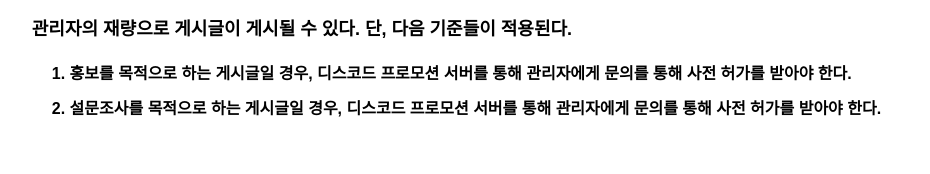
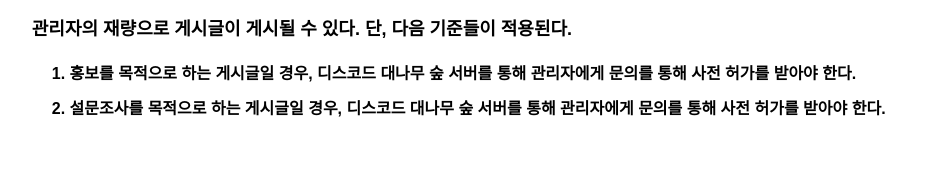
Before and after one commit to joog-lim/bamboo-front, a Next.js app: page /rule in a window 1280 px wide. Shown: the part 1393-1567 px from the top of the page, without its empty margins (173-1103 px from the left). Built offline with nearby package versions, Linux system fonts and the light colour scheme; a web font is replaced by a local one.

Commit message:
Update : change the rule for change promotion to bamboo

```diff
--- a/src/components/descriptions/descContainer.tsx
+++ b/src/components/descriptions/descContainer.tsx
@@ -97,7 +97,7 @@ export const descAbout = () => {
           </a>
         </span>
         <br />
-        <span>email : jooglim.org@gmail.com</span>
+        <span>mail : jooglim.org@gmail.com</span>
       </p>
     </article>
   );
@@ -176,11 +176,11 @@ export const descRule = () => {
         </h3>
         <p className={s.answer}>
           <h4 className={s.bold}>
-            1. 홍보를 목적으로 하는 게시글일 경우, 디스코드 프로모션 서버를 통해
+            1. 홍보를 목적으로 하는 게시글일 경우, 디스코드 대나무 숲 서버를 통해
             관리자에게 문의를 통해 사전 허가를 받아야 한다.
           </h4>
           <h4 className={s.bold}>
-            2. 설문조사를 목적으로 하는 게시글일 경우, 디스코드 프로모션 서버를
+            2. 설문조사를 목적으로 하는 게시글일 경우, 디스코드 대나무 숲 서버를
             통해 관리자에게 문의를 통해 사전 허가를 받아야 한다.
           </h4>
         </p>
```
